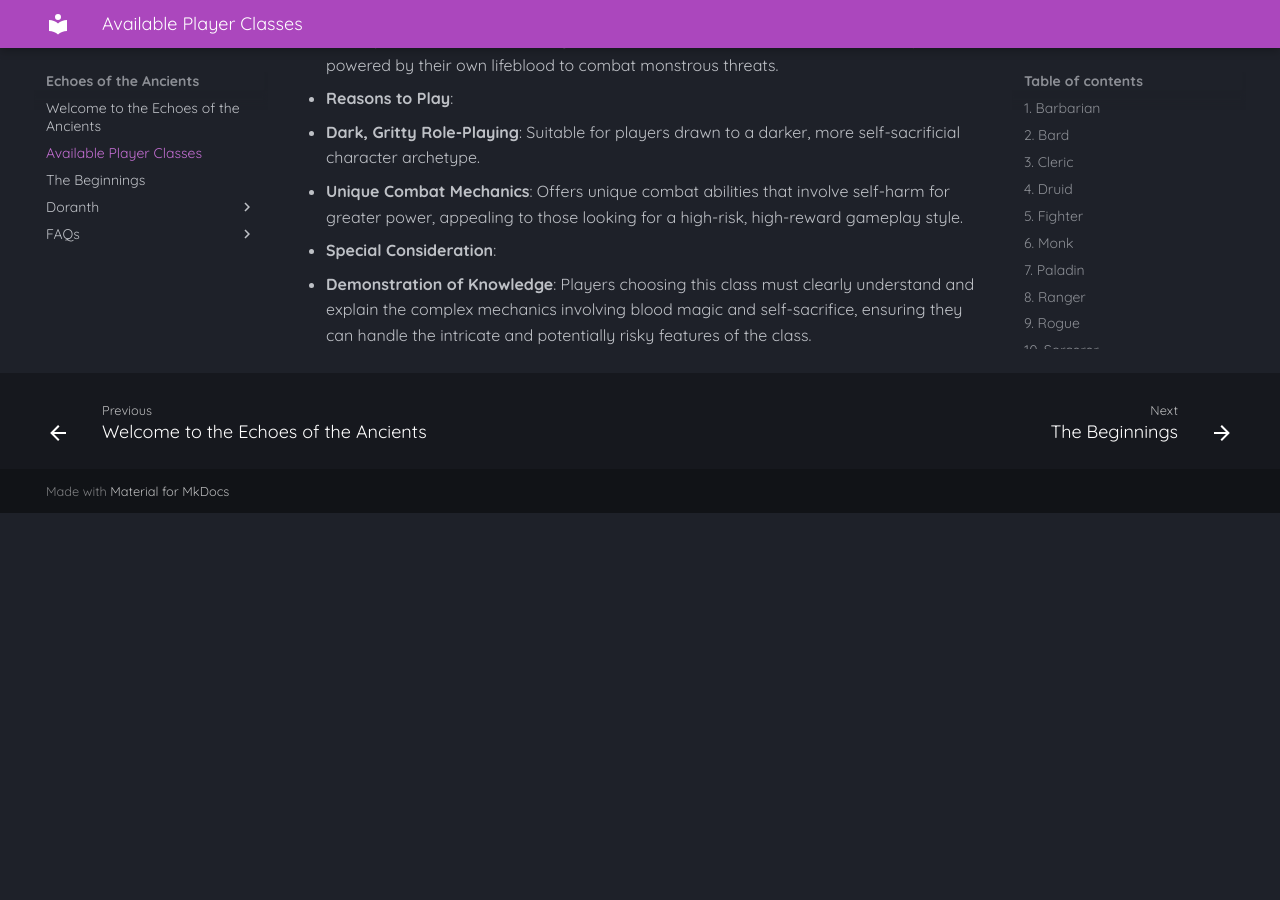
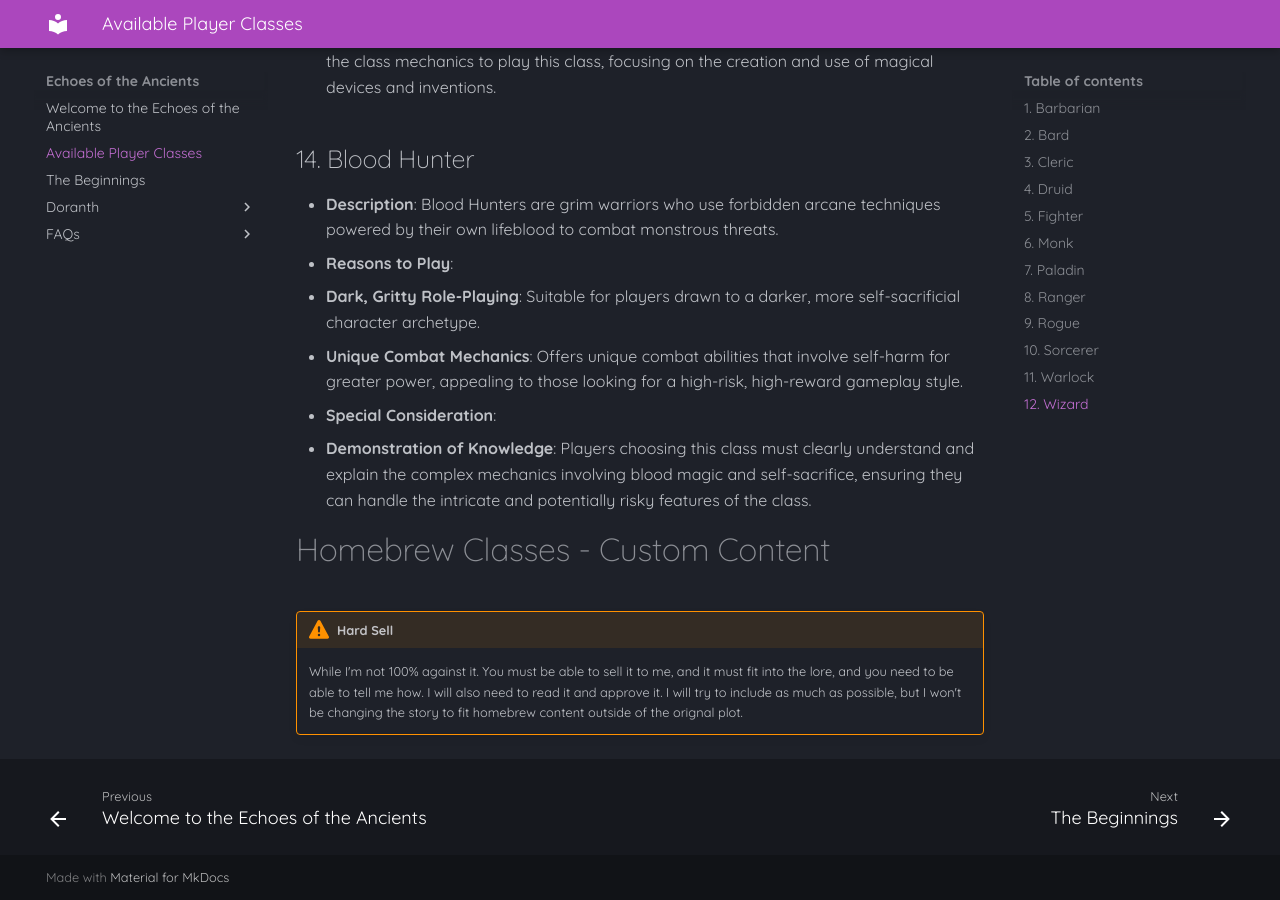
Before and after one commit to Bomchoo/Arvanis-Wiki, an MkDocs documentation site: the page built from docs/Classes..md, in a window 1280 px wide and 900 px high, scrolled down 4346 px. Built offline with MkDocs 1.6.1 and Material for MkDocs 9.7.7, drawn with Linux system fonts in a browser that asks for light colours; before the commit the page ends 4859 px from its top, so only the background shows below that; some of the changed text lies outside the part shown.

Commit message:
Fixes and Edits

```diff
--- a/docs/Classes..md
+++ b/docs/Classes..md
@@ -76,6 +76,11 @@
 
 # Player Classes Available Upon Discussion
 
+!!! info "Available Upon Discussion"
+
+    I am totally okay with choosing either one of these classes, I just need to discuss the finer details
+    of the character with you, including background, lore and more. Please speak to me with any questions or concerns you may have.
+
 ## 13. Artificer
 - **Description**: Artificers are masters of magical invention, crafting magical items and mechanized gadgets to aid them in various situations.
 - **Reasons to Play**:
@@ -91,3 +96,10 @@
   - **Unique Combat Mechanics**: Offers unique combat abilities that involve self-harm for greater power, appealing to those looking for a high-risk, high-reward gameplay style.
 - **Special Consideration**:
   - **Demonstration of Knowledge**: Players choosing this class must clearly understand and explain the complex mechanics involving blood magic and self-sacrifice, ensuring they can handle the intricate and potentially risky features of the class.
+
+
+# Homebrew Classes - Custom Content
+
+!!! warning "Hard Sell"
+
+    While I'm not 100% against it. You must be able to sell it to me, and it must fit into the lore, and you need to be able to tell me how. I will also need to read it and approve it. I will try to include as much as possible, but I won't be changing the story to fit homebrew content outside of the orignal plot.
```
Also changed, not shown: docs/Opening-Quest-and-Hints.md (+4 -0 lines).
